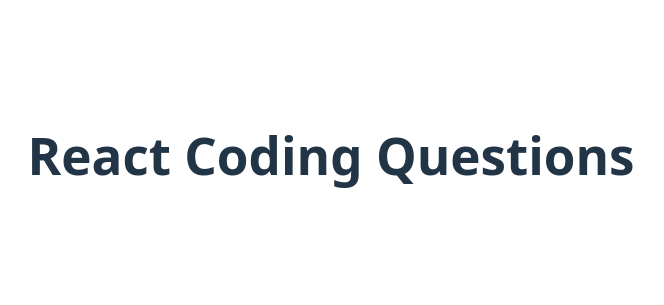
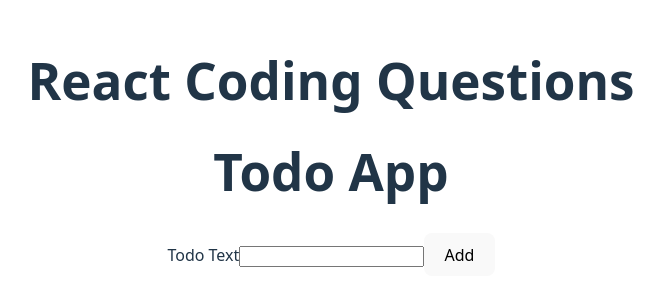
Before and after one commit to rtemre/react-coding, a React (Vite) app: page / in a window 1280 px wide. Shown: the part 245-550 px from the top of the page, without its empty margins (309-973 px from the left). Built offline with nearby package versions, Linux system fonts and the light colour scheme.

Commit message:
Create Todo app

```diff
--- a/src/App.jsx
+++ b/src/App.jsx
@@ -1,9 +1,11 @@
 import "./App.css";
+import TodoApp from "./TodoApp";
 
 function App() {
   return (
     <>
       <h1>React Coding Questions</h1>
+      <TodoApp />
     </>
   );
 }
--- /dev/null
+++ b/src/TodoApp/index.jsx
@@ -0,0 +1,66 @@
+import React, { useState } from "react";
+
+function TodoApp() {
+  const [textInput, setTextInput] = useState("");
+  const [todoList, setTodoList] = useState([]);
+  const handleSubmit = () => {
+    const updateList = [...todoList];
+    updateList.push({ id: todoList.length + 1, textInput });
+    setTodoList(updateList);
+  };
+
+  const handleEdit = (item) => {
+    const updateList = [...todoList];
+    const findIndex = updateList.findIndex((idx) => idx);
+    updateList[findIndex] = { ...item, textInput: textInput };
+    setTodoList(updateList);
+  };
+
+  const handleDelete = (item) => {
+    const updateText = [...todoList];
+    const findText = updateText.filter((text) => text.id === item.id);
+    setTodoList(findText);
+  };
+
+  return (
+    <div>
+      <h1>Todo App</h1>
+
+      <form
+        onSubmit={(e) => {
+          e.preventDefault();
+          handleSubmit();
+        }}
+      >
+        <label htmlFor="textInput">Todo Text</label>
+        <input
+          id="textInput"
+          type="text"
+          name="textInput"
+          value={textInput}
+          onChange={(e) => setTextInput(e.target.value)}
+        />
+        <button type="submit">Add</button>
+      </form>
+
+      <div>
+        <ul>
+          {todoList.map((item) => (
+            <li
+              key={item}
+              style={{ display: "flex", justifyContent: "space-between" }}
+            >
+              {item.textInput}
+              <div style={{ display: "flex", justifyContent: "flex-end" }}>
+                <span onClick={() => handleEdit(item)}>Edit</span>
+                <span onClick={() => handleDelete(item)}>Delete</span>
+              </div>
+            </li>
+          ))}
+        </ul>
+      </div>
+    </div>
+  );
+}
+
+export default TodoApp;
```
